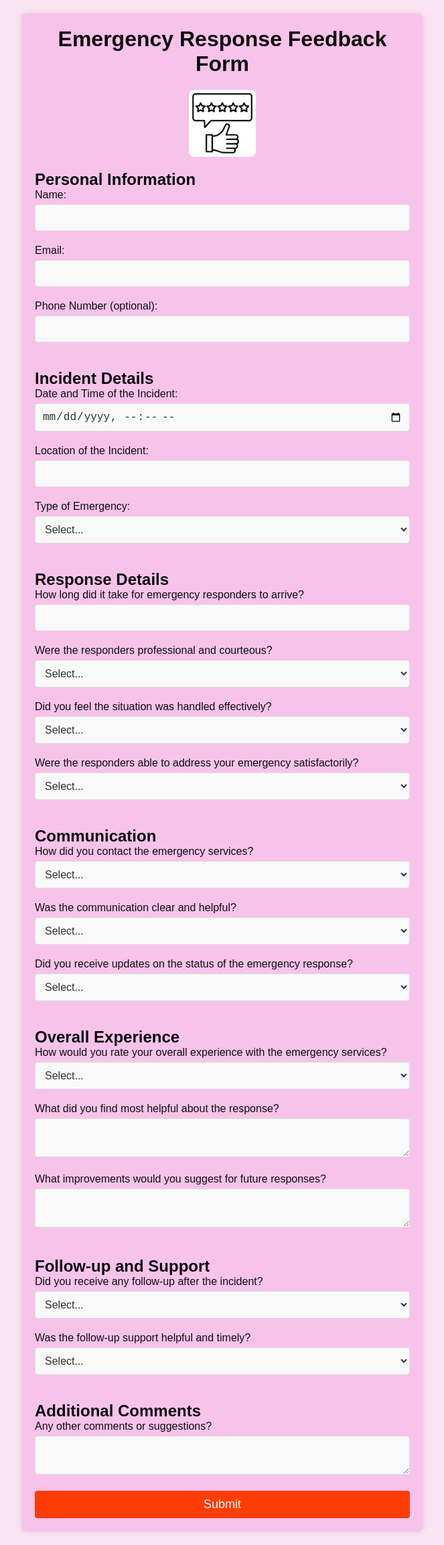
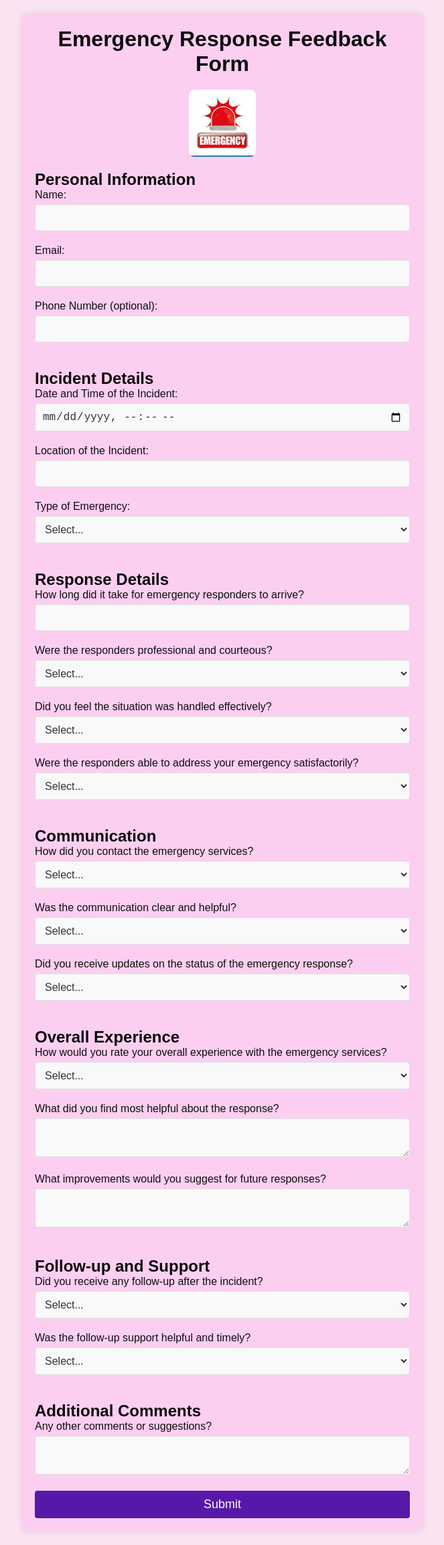
Before and after one commit to duuhcheechee/Feedback, a website: page public/index.html in a window 1280 px wide. Shown: the whole page at 67% size, without its empty margins (308-971 px from the left). Drawn offline with Linux system fonts and the light colour scheme.

Commit message:
additional edits

```diff
--- a/public/index.html
+++ b/public/index.html
@@ -9,7 +9,7 @@
 <body>
     <div class="container">
         <h1>Emergency Response Feedback Form</h1>
-        <img src="customer-feedback-icon-style-free-vector.jpg" alt="Emergency Response" class="header-image">
+        <img src="emergency img.jpeg" alt="Emergency Response" class="header-image">
         <form id="feedback-form" action="/submit-feedback" method="post">
             <h2>Personal Information</h2>
             <label for="name">Name:</label>
--- a/public/style.css
+++ b/public/style.css
@@ -15,7 +15,7 @@ body {
 }
 
 .container {
-    background-color: #f7c3eb;
+    background-color: #fccff1;
     padding: 20px;
     border-radius: 8px;
     box-shadow: 0 0 10px rgba(0, 0, 0, 0.1);
@@ -72,7 +72,7 @@ input[type="tel"]:focus,
 input[type="datetime-local"]:focus,
 select:focus,
 textarea:focus {
-    border-color: #007bff;
+    border-color: #5718a9;
     background-color: #fff;
 }
 
@@ -83,7 +83,7 @@ textarea {
 button {
     width: 100%;
     padding: 10px;
-    background-color: #ff3c00;
+    background-color: #5718a9;
     border: none;
     border-radius: 4px;
     color: #fff;
```
Also changed, not shown: public/emergency img.jpeg (added).
